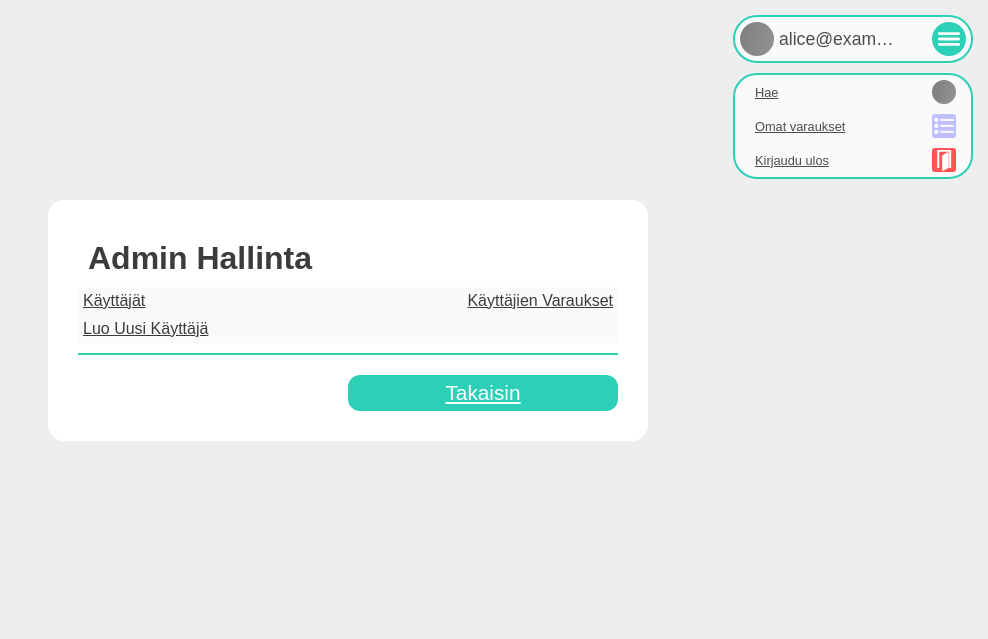
After one commit to VisualPlate/luokkavaraus, a PHP site: page /luokkavaraus/pages/admin.php in a window 1280 px wide. The commit adds this page. Shown: the top 639 px of the page, without its empty margins (292-1280 px from the left). Run offline with PHP 8.4, Linux system fonts and the light colour scheme; a user stored in the database is signed in.

Commit message:
updated admin panels

```diff
--- /dev/null
+++ b/frontend/pages/admin.php
@@ -0,0 +1,39 @@
+<?php
+require("../../backend/services/sessions/start.php");
+require("../../backend/services/admincheck/check.php");
+require("../../backend/services/db/db.php");
+require_once("../includes/htmlHead/htmlHeadPages.php");
+?>
+    <link rel="stylesheet" href="../assets/css/admin.css">
+    <title>Admin Hallinta</title>
+</head>
+<body>
+    <?php
+    require_once("../includes/navbar/navbarUserPages.php");
+    ?>
+    <div class="a-center">
+        <div class="max-600 grid-rows-1 grid-cent container">
+            <div class="grid-rows-1 mrg-10">
+                <h1>Admin Hallinta</h1>
+            </div>
+            <div class="col scroll" id="list">
+                <div class="row container-secondary space-between w-100">
+                    <a href="adminusers.php">Käyttäjät</a>
+                    <a href="admincheckreservations.php">Käyttäjien Varaukset</a>
+                </div>
+                <div class="row container-secondary space-between w-100">
+                    <a href="admincreateacc.php">Luo Uusi Käyttäjä</a>
+                </div>
+            </div>
+
+            <div class="mrg-5"></div>
+            <div class="divider"></div>
+            <div class="grid-rows-2 mrg-10"><div>
+
+            </div>
+            </div>
+                <a href="searchPage.php" class="btn-main">Takaisin</a>
+        </div>
+    </div>
+</body>
+</html>
--- a/frontend/pages/admincheckreservations.php
+++ b/frontend/pages/admincheckreservations.php
@@ -8,6 +8,7 @@ require_once("../../backend/services/db/db.php");
 ?>
 
     <link rel="stylesheet" href="../assets/css/searchPage.css">
+    <link rel="stylesheet" href="../assets/css/admin.css">
     <title>Kaikki varaukset</title>
 </head>
 <body>
@@ -15,7 +16,7 @@ require_once("../../backend/services/db/db.php");
         require_once("../includes/navbar/navbarUserPages.php");
     ?>
     <div class="mrg-15 main-content">
-        <h1>Luokat</h1>
+        <h1>Käyttäjien varaukset</h1>
 
         <div class="row">
 
@@ -52,6 +53,7 @@ require_once("../../backend/services/db/db.php");
                 ?>
             </div>
         </div>
+        <a href="admin.php" class="btn-main">Takaisin</a>
     </div>
 </body>
 </html>
--- a/frontend/pages/adminusers.php
+++ b/frontend/pages/adminusers.php
@@ -72,7 +72,7 @@ require_once("../includes/htmlHead/htmlHeadPages.php");
             <div class="mrg-5"></div>
             <div class="divider"></div>
             <div class="grid-rows-2 mrg-10">
-            <div></div>
+                <a href="admin.php" class="btn-main">Takaisin</a>
                 <a href="admincreateacc.php" class="btn-main">Luo Uusi</a>
             </div>
         </div>
```
